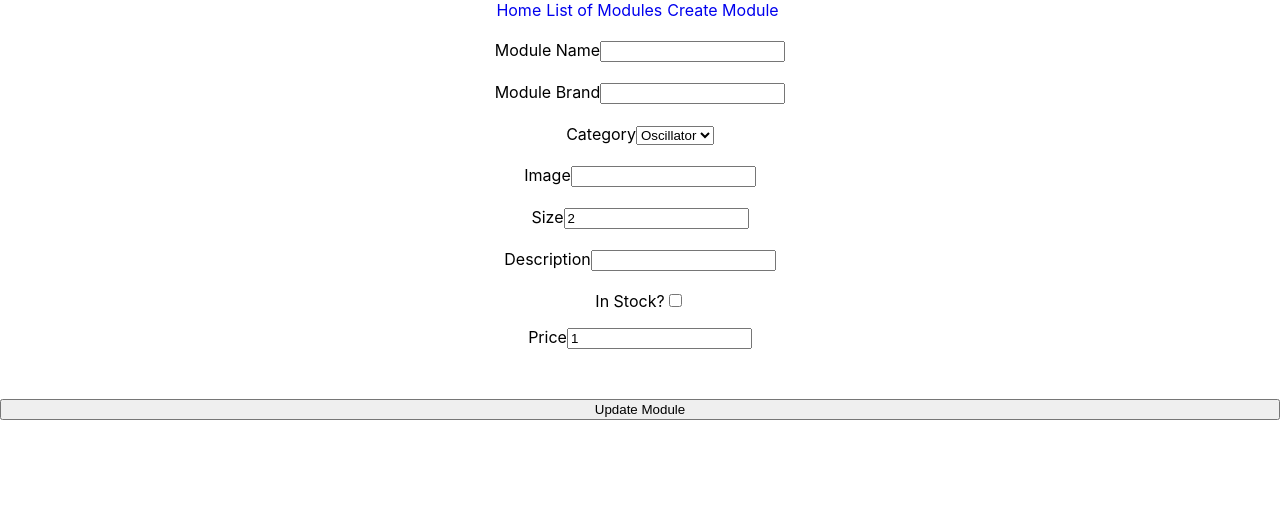
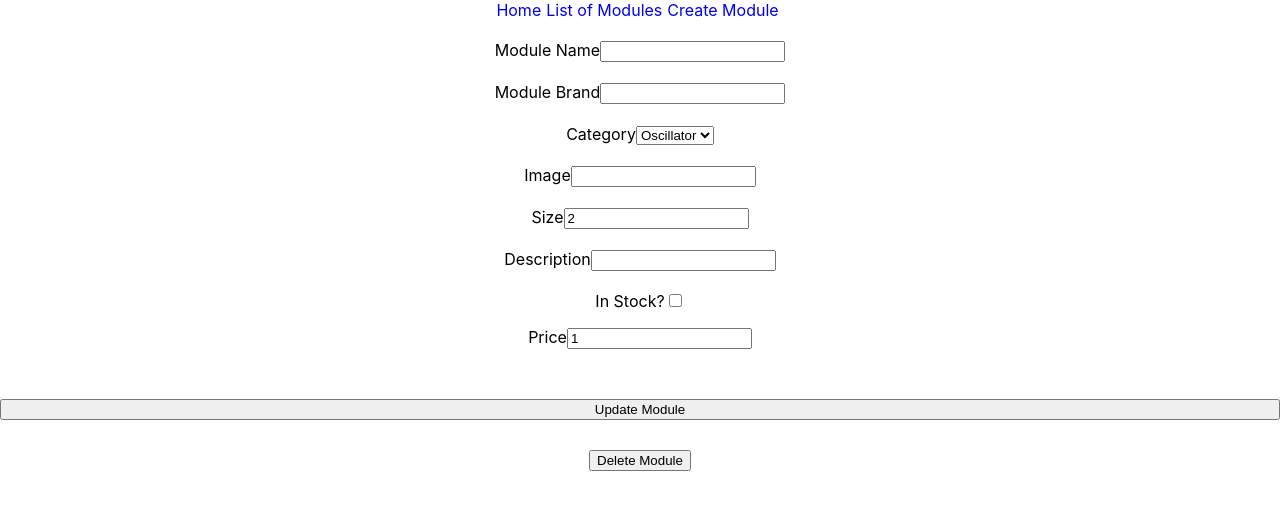
Before and after one commit to glass-waves/express-lab-front, a React (Create React App) app: page /modules/1 in a window 1280 px wide. Shown: the top 510 px of the page. Built offline with nearby package versions, Linux system fonts and the light colour scheme; no server answers.

Commit message:
updates working

```diff
--- a/src/DetailPage.js
+++ b/src/DetailPage.js
@@ -1,5 +1,5 @@
 import React, { Component } from 'react'
-import { getModuleById, updateModule } from './utils';
+import { deleteModule, getModuleById, updateModule } from './utils';
 
 export default class DetailPage extends Component {
     state = {
@@ -70,7 +70,16 @@ export default class DetailPage extends Component {
     submitHandler = async (e) => {
         e.preventDefault();
         await updateModule(this.state, this.props.match.params.moduleId)
+
         alert(`Module Updated: ${this.state}`)
+        this.props.history.push('/modules');
+
+    }
+    deleteHandler = async () => {
+        const deletedModule = await deleteModule(this.props.match.params.moduleId)
+
+        alert(`Module Deleted: ${deletedModule}`)
+        this.props.history.push('/modules');
     }
     render() {
         console.log("in render",  this.state)
@@ -116,6 +125,7 @@ export default class DetailPage extends Component {
                     </label>
                     <button>Update Module</button>
                 </form>
+                <button onClick={this.deleteHandler}>Delete Module</button>
             </div>
         )
     }
--- a/src/utils.js
+++ b/src/utils.js
@@ -35,7 +35,7 @@ export const updateModule = async (newData, thisId) => {
     return body;
 }
 export const deleteModule = async (id) => {
-    const { body } = await request.delete(`${URL}/single/${id}`);
+    const { body } = await request.delete(`${URL}/modules/single/${id}`);
     return body;
 }
 
```
